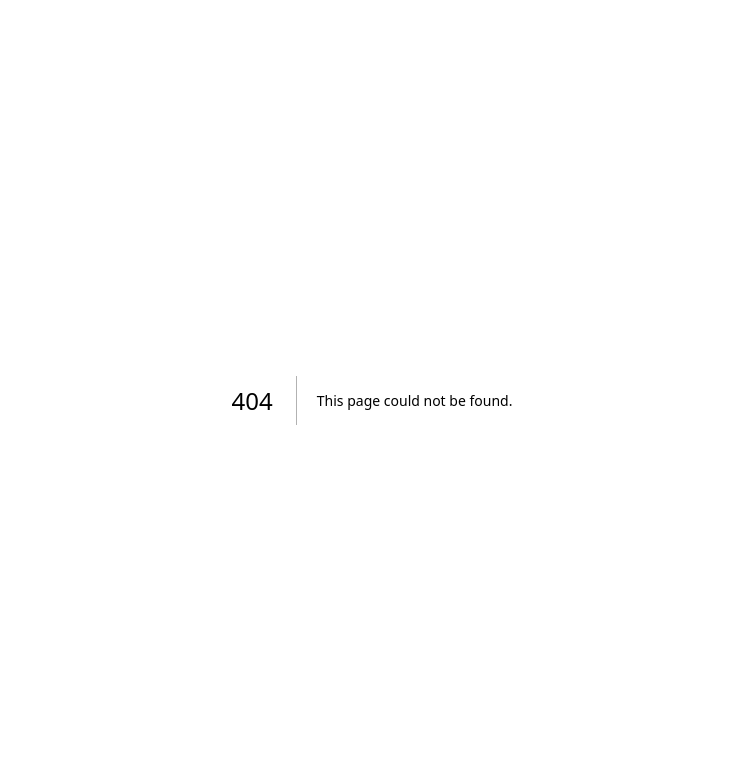
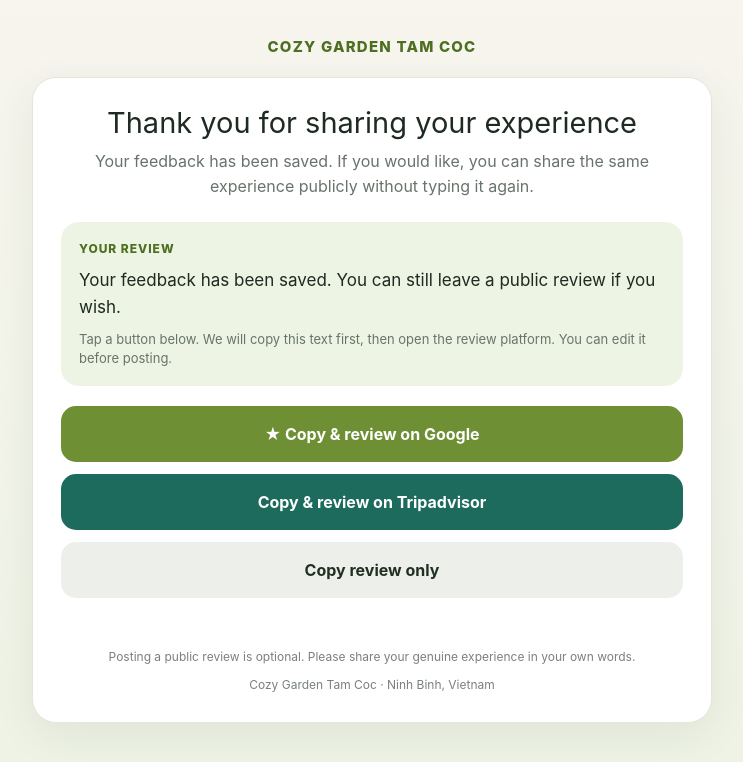
Before and after one commit to hongtuant9/tuan-os-enterprise, a Next.js app: page /review in a window 1280 px wide. Before the commit this address had no page. Shown: the top 762 px of the page, without its empty margins (268-1011 px from the left). Built offline with nearby package versions, Linux system fonts and the light colour scheme.

Commit message:
feat: add public Cozy Garden review page
Add a public /review route for the Cozy Garden review funnel, bypass auth for this route, preserve Supabase tracking, and avoid serving HTML directly from Edge Functions.

```diff
--- /dev/null
+++ b/src/app/review/ReviewClient.tsx
@@ -0,0 +1,290 @@
+"use client";
+
+import { useState } from "react";
+
+const TRACK_ENDPOINT =
+  "https://mmxgthzafjoienokyplw.supabase.co/functions/v1/cozy-review-page";
+
+const GOOGLE_DEFAULT =
+  "https://www.google.com/maps/search/?api=1&query=Tam%20Coc%20Cozy%20Garden%2C%20Ninh%20Binh%2C%20Vietnam";
+
+const TRIPADVISOR_DEFAULT =
+  "https://www.tripadvisor.com/UserReviewEdit-g303945-d28657657-Tam_coc_cozy_garden-Ninh_Binh_Ninh_Binh_Province.html";
+
+type Props = {
+  sid: string;
+  rating: string;
+  review: string;
+  category: string;
+};
+
+function cleanReview(value: string) {
+  return value.trim().replace(/^['\"]+|['\"]+$/g, "").trim();
+}
+
+function buildDraft(review: string, category: string) {
+  const clean = cleanReview(review);
+  if (clean) return clean;
+
+  const items = category
+    .split(",")
+    .map((item) => item.trim())
+    .filter(Boolean)
+    .map((item) => item.split("/")[0].trim().toLowerCase())
+    .filter(Boolean)
+    .slice(0, 3);
+
+  if (!items.length) return "";
+  return `I enjoyed the ${items.join(", ")} at Cozy Garden Tam Coc.`;
+}
+
+export default function ReviewClient({ sid, rating, review, category }: Props) {
+  const draft = buildDraft(review, category);
+  const [status, setStatus] = useState("");
+
+  async function track(platform: "copy" | "google" | "tripadvisor") {
+    try {
+      await fetch(TRACK_ENDPOINT, {
+        method: "POST",
+        headers: { "content-type": "application/json" },
+        body: JSON.stringify({
+          submission_id: sid,
+          rating,
+          platform,
+          review_text: draft,
+          positive_category: category,
+        }),
+      });
+    } catch {
+      // Tracking failure must never block the guest flow.
+    }
+  }
+
+  async function copyText() {
+    if (!draft) return false;
+
+    try {
+      await navigator.clipboard.writeText(draft);
+      return true;
+    } catch {
+      const area = document.createElement("textarea");
+      area.value = draft;
+      area.style.position = "fixed";
+      area.style.opacity = "0";
+      document.body.appendChild(area);
+      area.focus();
+      area.select();
+      const ok = document.execCommand("copy");
+      area.remove();
+      return ok;
+    }
+  }
+
+  async function copyOnly() {
+    const ok = await copyText();
+    void track("copy");
+    setStatus(
+      ok
+        ? "Copied. You can paste it into your public review."
+        : "Please select and copy the review text above."
+    );
+  }
+
+  async function copyAndOpen(platform: "google" | "tripadvisor") {
+    const ok = await copyText();
+    void track(platform);
+    setStatus(
+      ok
+        ? `Copied — opening ${platform === "google" ? "Google" : "Tripadvisor"}...`
+        : `Opening ${platform === "google" ? "Google" : "Tripadvisor"}...`
+    );
+
+    window.setTimeout(() => {
+      window.location.href =
+        platform === "google" ? GOOGLE_DEFAULT : TRIPADVISOR_DEFAULT;
+    }, 120);
+  }
+
+  return (
+    <main
+      style={{
+        minHeight: "100vh",
+        background: "linear-gradient(180deg,#f7f5ee 0%,#eef3e5 100%)",
+        color: "#1f2a22",
+        padding: "28px 18px 48px",
+        fontFamily:
+          'Inter, system-ui, -apple-system, BlinkMacSystemFont, "Segoe UI", sans-serif',
+      }}
+    >
+      <div style={{ maxWidth: 680, margin: "0 auto" }}>
+        <div
+          style={{
+            fontWeight: 800,
+            fontSize: 15,
+            letterSpacing: ".08em",
+            color: "#4d6f22",
+            textAlign: "center",
+            margin: "8px 0 18px",
+          }}
+        >
+          COZY GARDEN TAM COC
+        </div>
+
+        <section
+          style={{
+            background: "#fff",
+            border: "1px solid #e6e5dc",
+            borderRadius: 24,
+            padding: 28,
+            boxShadow: "0 12px 40px rgba(44,61,40,.08)",
+          }}
+        >
+          <h1
+            style={{
+              fontSize: 29,
+              lineHeight: 1.15,
+              margin: "0 0 10px",
+              textAlign: "center",
+            }}
+          >
+            Thank you for sharing your experience
+          </h1>
+
+          <p
+            style={{
+              color: "#68736b",
+              textAlign: "center",
+              lineHeight: 1.55,
+              margin: "0 0 24px",
+            }}
+          >
+            Your feedback has been saved. If you would like, you can share the same
+            experience publicly without typing it again.
+          </p>
+
+          <div
+            style={{
+              background: "#eef4e3",
+              borderRadius: 18,
+              padding: 18,
+              margin: "18px 0 20px",
+            }}
+          >
+            <div
+              style={{
+                fontSize: 12,
+                fontWeight: 800,
+                letterSpacing: ".08em",
+                color: "#4d6f22",
+                marginBottom: 9,
+              }}
+            >
+              YOUR REVIEW
+            </div>
+
+            <div
+              style={{ whiteSpace: "pre-wrap", lineHeight: 1.55, fontSize: 17 }}
+            >
+              {draft ||
+                "Your feedback has been saved. You can still leave a public review if you wish."}
+            </div>
+
+            <div
+              style={{
+                fontSize: 13,
+                color: "#68736b",
+                marginTop: 10,
+                lineHeight: 1.45,
+              }}
+            >
+              Tap a button below. We will copy this text first, then open the review
+              platform. You can edit it before posting.
+            </div>
+          </div>
+
+          <div style={{ display: "grid", gap: 12 }}>
+            <button
+              type="button"
+              onClick={() => copyAndOpen("google")}
+              style={buttonStyle("#6f8f35", "#fff")}
+            >
+              ★ Copy & review on Google
+            </button>
+
+            <button
+              type="button"
+              onClick={() => copyAndOpen("tripadvisor")}
+              style={buttonStyle("#1d6b5d", "#fff")}
+            >
+              Copy & review on Tripadvisor
+            </button>
+
+            <button
+              type="button"
+              onClick={copyOnly}
+              style={buttonStyle("#edf0ea", "#203020")}
+            >
+              Copy review only
+            </button>
+          </div>
+
+          <div
+            aria-live="polite"
+            style={{
+              minHeight: 24,
+              marginTop: 8,
+              textAlign: "center",
+              color: "#4d6f22",
+              fontSize: 13,
+              fontWeight: 700,
+            }}
+          >
+            {status}
+          </div>
+
+          <div
+            style={{
+              fontSize: 12,
+              color: "#7a817c",
+              lineHeight: 1.5,
+              textAlign: "center",
+              marginTop: 18,
+            }}
+          >
+            Posting a public review is optional. Please share your genuine experience
+            in your own words.
+          </div>
+
+          <div
+            style={{
+              fontSize: 12,
+              color: "#7a817c",
+              textAlign: "center",
+              marginTop: 10,
+            }}
+          >
+            Cozy Garden Tam Coc · Ninh Binh, Vietnam
+          </div>
+        </section>
+      </div>
+    </main>
+  );
+}
+
+function buttonStyle(background: string, color: string) {
+  return {
+    appearance: "none" as const,
+    border: 0,
+    borderRadius: 15,
+    padding: "16px 18px",
+    fontSize: 16,
+    fontWeight: 750,
+    cursor: "pointer",
+    textAlign: "center" as const,
+    textDecoration: "none",
+    display: "block",
+    width: "100%",
+    background,
+    color,
+  };
+}
--- /dev/null
+++ b/src/app/review/page.tsx
@@ -0,0 +1,34 @@
+import type { Metadata } from "next";
+import ReviewClient from "./ReviewClient";
+
+export const metadata: Metadata = {
+  title: "Thank you — Cozy Garden Tam Coc",
+  description: "Share your Cozy Garden Tam Coc experience on Google or Tripadvisor.",
+  robots: {
+    index: false,
+    follow: false,
+  },
+};
+
+type SearchParams = Promise<Record<string, string | string[] | undefined>>;
+
+function one(value: string | string[] | undefined) {
+  return Array.isArray(value) ? value[0] ?? "" : value ?? "";
+}
+
+export default async function CozyReviewPage({
+  searchParams,
+}: {
+  searchParams: SearchParams;
+}) {
+  const params = await searchParams;
+
+  return (
+    <ReviewClient
+      sid={one(params.sid)}
+      rating={one(params.rating)}
+      review={one(params.review)}
+      category={one(params.category)}
+    />
+  );
+}
--- a/src/proxy.ts
+++ b/src/proxy.ts
@@ -2,7 +2,7 @@ import { createServerClient } from "@supabase/ssr";
 import { NextResponse, type NextRequest } from "next/server";
 import { isSupabaseConfigured } from "@/lib/supabase/config";
 
-const PUBLIC_PATHS = ["/login"];
+const PUBLIC_PATHS = ["/login", "/review"];
 
 // API routes authenticate themselves (see src/server/auth/api-auth.ts) since
 // they accept either a dashboard session *or* an x-api-key service caller
```
